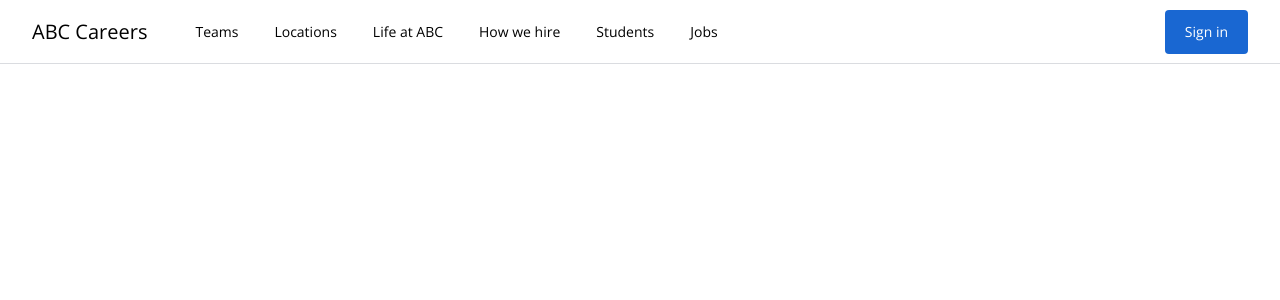
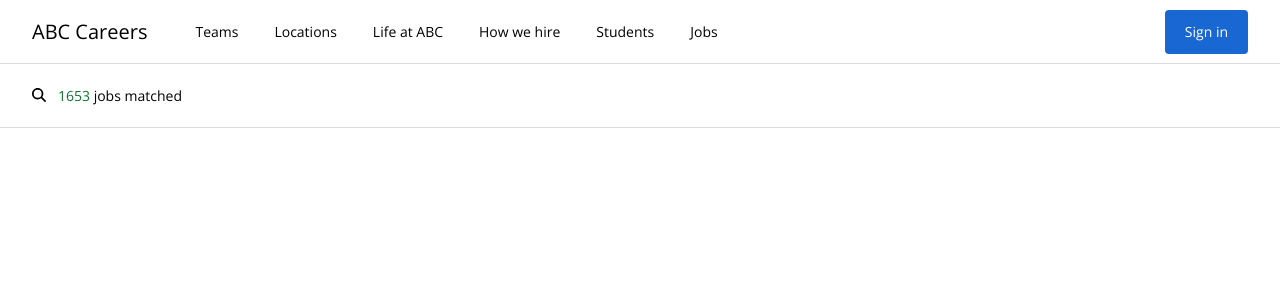
Before and after one commit to brendandagys/Careers-Site, a Vue app: page / in a window 1280 px wide. Shown: the top 300 px of the page. Built offline with nearby package versions, Linux system fonts and the light colour scheme.

Commit message:
Add `fontawesome` and begin `Subnav` component

```diff
--- a/package.json
+++ b/package.json
@@ -11,6 +11,9 @@
     "lint": "vue-cli-service lint"
   },
   "dependencies": {
+    "@fortawesome/fontawesome-svg-core": "^6.2.0",
+    "@fortawesome/free-solid-svg-icons": "^6.2.0",
+    "@fortawesome/vue-fontawesome": "^3.0.0-5",
     "autoprefixer": "^10",
     "core-js": "^3.8.3",
     "postcss": "^8",
--- a/src/components/MainNav.vue
+++ b/src/components/MainNav.vue
@@ -33,6 +33,8 @@
           />
         </div>
       </div>
+
+      <subnav />
     </div>
   </header>
 </template>
@@ -40,12 +42,14 @@
 <script>
 import ActionButton from "@/components/ActionButton.vue";
 import ProfileImage from "@/components/ProfileImage.vue";
+import Subnav from "@/components/Subnav.vue";
 
 export default {
   name: "MainNav",
   components: {
     ActionButton,
     ProfileImage,
+    Subnav,
   },
   data() {
     return {
--- /dev/null
+++ b/src/components/Subnav.vue
@@ -0,0 +1,16 @@
+<template>
+  <div class="w-full h-16 bg-white border-b border-solid border-brand-gray-1">
+    <div class="flex items-center h-full px-8">
+      <div>
+        <font-awesome-icon :icon="['fas', 'search']" class="mr-3" />
+        <span><span class="text-brand-green-1">1653</span> jobs matched</span>
+      </div>
+    </div>
+  </div>
+</template>
+
+<script>
+export default {
+  name: "Subnav",
+};
+</script>
--- a/src/main.js
+++ b/src/main.js
@@ -1,5 +1,11 @@
 import { createApp } from "vue";
+import { FontAwesomeIcon } from "@fortawesome/vue-fontawesome";
+import { library } from "@fortawesome/fontawesome-svg-core";
+import { faSearch } from "@fortawesome/free-solid-svg-icons";
+
 import App from "./App.vue";
 import "@/assets/tailwind.css";
 
-createApp(App).mount("#app");
+library.add(faSearch);
+
+createApp(App).component("font-awesome-icon", FontAwesomeIcon).mount("#app");
```
Also changed, not shown: .eslintrc.js, 1 other file (tests, documents, lock files or other folders).
